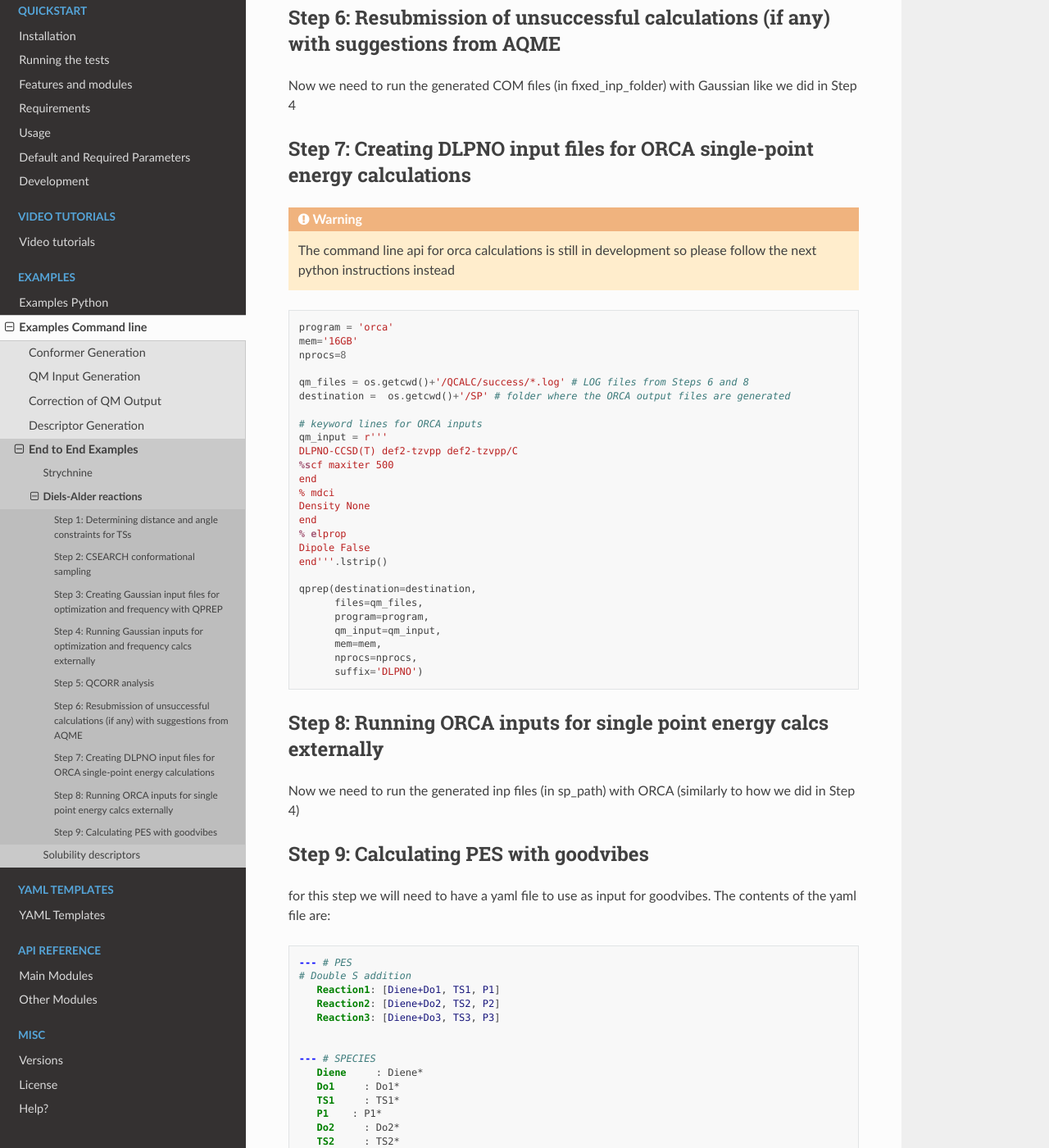
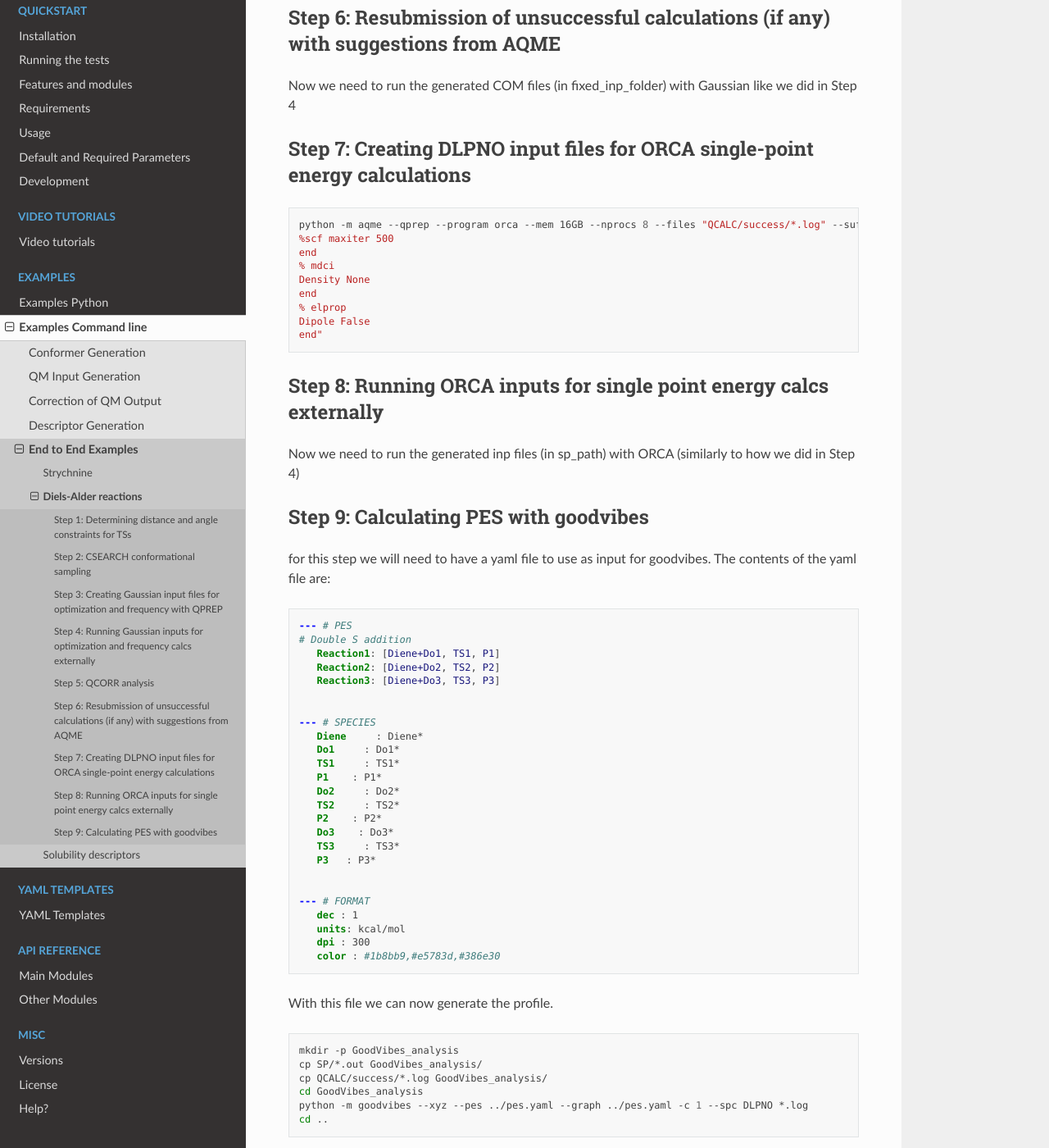
Before and after one commit to jvalegre/aqme, a Sphinx documentation site: the page built from docs/Examples/examples_commandline/end_to_end/example_2.rst, in a window 1280 px wide and 1400 px high, scrolled down 4184 px. Shown: the whole window at 82% size. Built offline with Sphinx 7.4.7 and the Read the Docs theme 2.0.0, drawn with Linux system fonts in a browser that asks for light colours.

Commit message:
Fixed the --files "*.sdf" missing the quotes in the command lines

```diff
--- a/docs/Examples/examples_commandline/conformer_search/metal_complex.rst
+++ b/docs/Examples/examples_commandline/conformer_search/metal_complex.rst
@@ -19,8 +19,8 @@ Pd complex using RDKit using a template for square planar complexes.
 |  |metal_comp_chemdraw|   |  |metal_comp_3D|   |
 +--------------------------+--------------------+
 
-Here we have to specify the metalic centers :code:`--metal_atoms "['Pd',]"` as well as
-their oxidation state :code:`--metal_oxi "['2',]"`.
+Here we have to specify the metalic centers :code:`--metal_atoms "['Pd']"` as well as
+their oxidation state :code:`--metal_oxi "['2']"`.
 
 We can also specify the multiplicity :code:`--mult 1`
 
@@ -39,4 +39,4 @@ The full command that we will execute will look as follows:
 
 .. code:: shell
 
-   python -m aqme --csearch --smi "I[Pd]([PH3+])(F)Cl" --destination Pd_sdf_files --program rdkit --metal_atoms "['Pd',]" --metal_oxi "['2',]" --mult 1 --complex_type squareplanar
+   python -m aqme --csearch --smi "I[Pd]([PH3+])(F)Cl" --destination Pd_sdf_files --program rdkit --metal_atoms "['Pd']" --metal_oxi "['2']" --mult 1 --complex_type squareplanar
--- a/docs/Examples/examples_commandline/end_to_end/example_1.rst
+++ b/docs/Examples/examples_commandline/end_to_end/example_1.rst
@@ -92,7 +92,7 @@ Step 6: Creating Gaussian input files for NMR calcs with QPREP
 
 .. code:: shell
 
-   python -m aqme --w_dir_main "Strychnine_com_files/success" --program gaussian --mem 24GB --nprocs 12 --suffix SP --destination Strychnine_sp_files --files Strychnine_com_files/success/*.log --qm_input "B3LYP/6-311+G(2d,p) scrf=(solvent=chloroform,smd) nmr=giao"
+   python -m aqme --w_dir_main "Strychnine_com_files/success" --program gaussian --mem 24GB --nprocs 12 --suffix SP --destination Strychnine_sp_files --files "Strychnine_com_files/success/*.log" --qm_input "B3LYP/6-311+G(2d,p) scrf=(solvent=chloroform,smd) nmr=giao"
 
 
 Step 7: Running Gaussian NMR calcs
--- a/docs/Examples/examples_commandline/end_to_end/example_2.rst
+++ b/docs/Examples/examples_commandline/end_to_end/example_2.rst
@@ -177,39 +177,17 @@ like we did in Step 4
 Step 7: Creating DLPNO input files for ORCA single-point energy calculations
 ----------------------------------------------------------------------------
 
-.. warning::
+.. code:: shell
 
-   The command line api for orca calculations is still in development so please
-   follow the next python instructions instead
-
-.. code:: python
-
-    program = 'orca'
-    mem='16GB'
-    nprocs=8
-
-    qm_files = os.getcwd()+'/QCALC/success/*.log' # LOG files from Steps 6 and 8
-    destination =  os.getcwd()+'/SP' # folder where the ORCA output files are generated
-
-    # keyword lines for ORCA inputs
-    qm_input = r'''
-    DLPNO-CCSD(T) def2-tzvpp def2-tzvpp/C
-    %scf maxiter 500
-    end
-    % mdci
-    Density None
-    end
-    % elprop
-    Dipole False
-    end'''.lstrip()
-
-    qprep(destination=destination,
-          files=qm_files,
-          program=program,
-          qm_input=qm_input,
-          mem=mem,
-          nprocs=nprocs,
-          suffix='DLPNO')
+   python -m aqme --qprep --program orca --mem 16GB --nprocs 8 --files "QCALC/success/*.log" --suffix DLPNO --qm_input "DLPNO-CCSD(T) def2-tzvpp def2-tzvpp/C
+   %scf maxiter 500
+   end
+   % mdci
+   Density None
+   end
+   % elprop
+   Dipole False
+   end"
 
 Step 8: Running ORCA inputs for single point energy calcs externally
 --------------------------------------------------------------------
```
Also changed, not shown: docs/Examples/examples_commandline/QM_input_generation/gaussian.rst (+12 -5 lines), docs/Examples/examples_commandline/conformer_search/organic_molecule.rst (+8 -1 lines), docs/Examples/examples_commandline/correction_qm_output.rst (+7 -0 lines).
